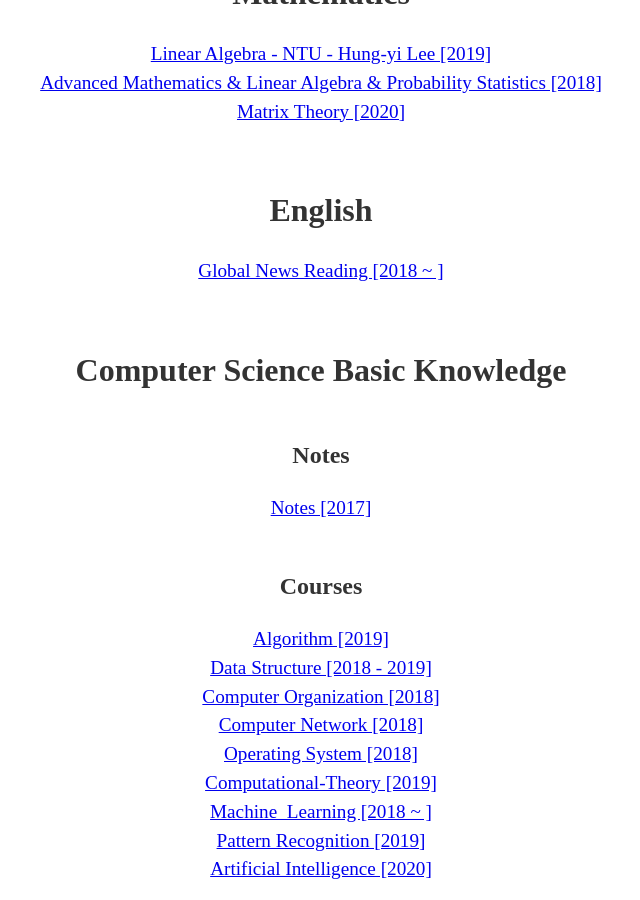
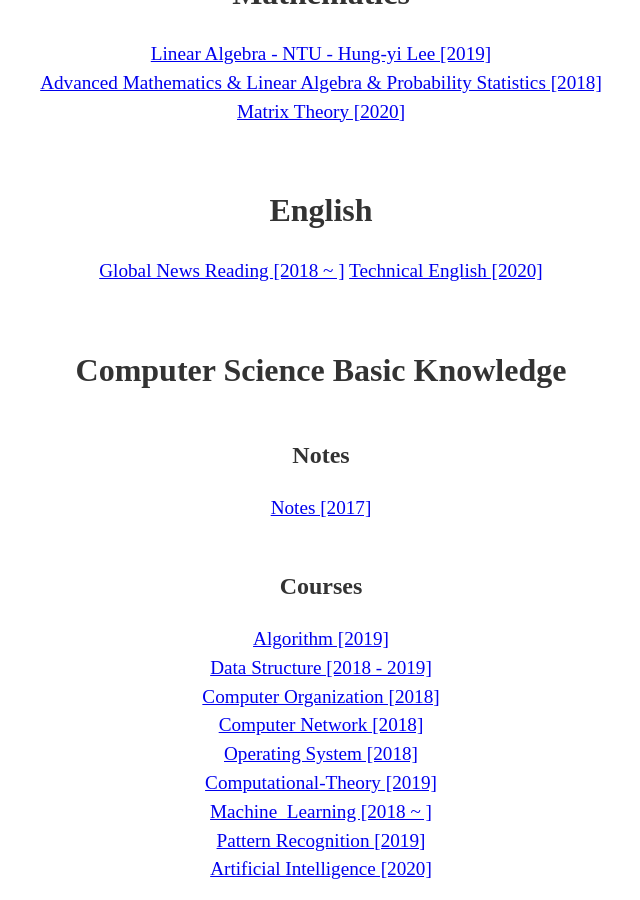
Before and after one commit to Noba1anc3/Noba1anc3.github.io, a Jekyll site: the page built from index.html, in a window 1280 px wide and 900 px high, scrolled down 2315 px. Shown: the whole window, without its empty margins (319-959 px from the left). Built offline with Jekyll 4.4.1, drawn with Linux system fonts in a browser that asks for light colours; some web fonts are replaced.

Commit message:
Update about.html

```diff
--- a/_includes/about.html
+++ b/_includes/about.html
@@ -16,6 +16,7 @@
 
   <h2>English</h2>
   <a target="_blank" href="https://github.com/Noba1anc3/EN_News">Global News Reading [2018 ~ ]</a>
+  <a target="_blank" href="https://github.com/Noba1anc3/Technical-English">Technical English [2020]</a>
 
   <h2>Computer Science Basic Knowledge</h2>
 
```
